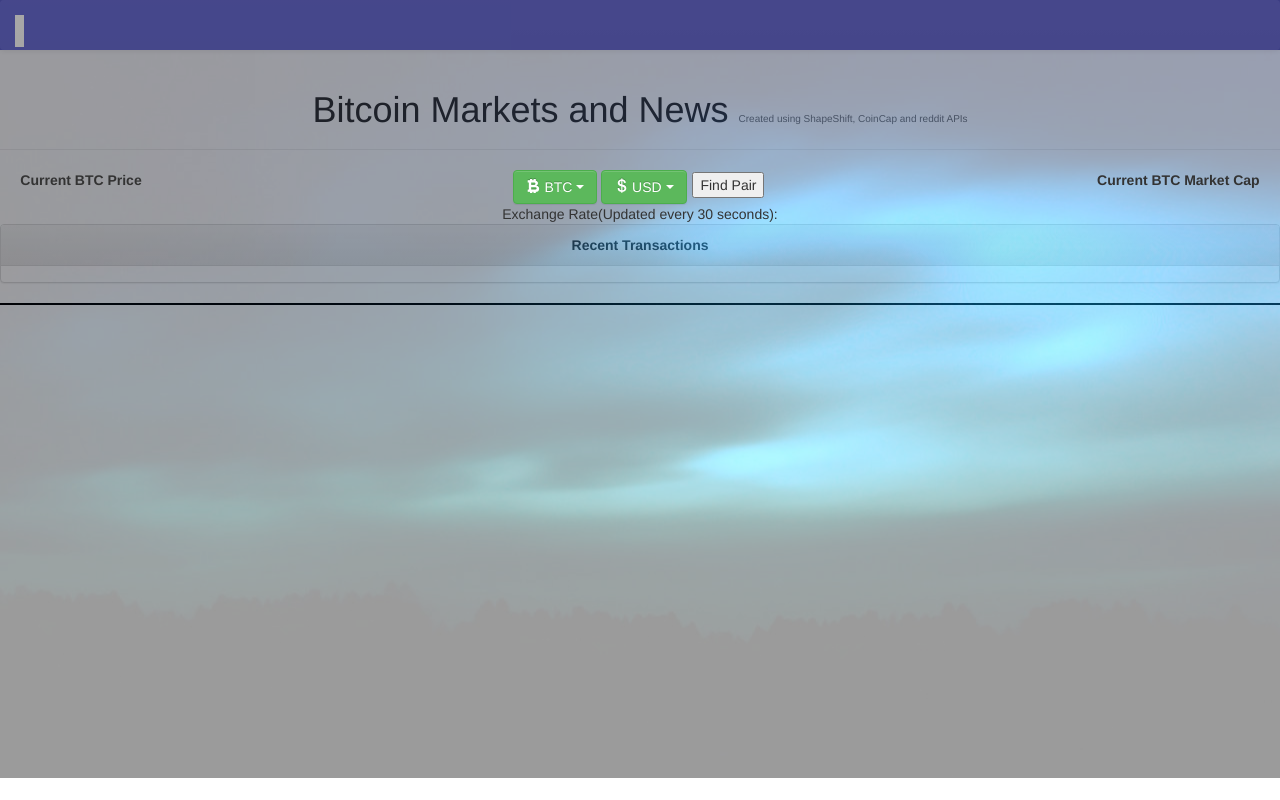
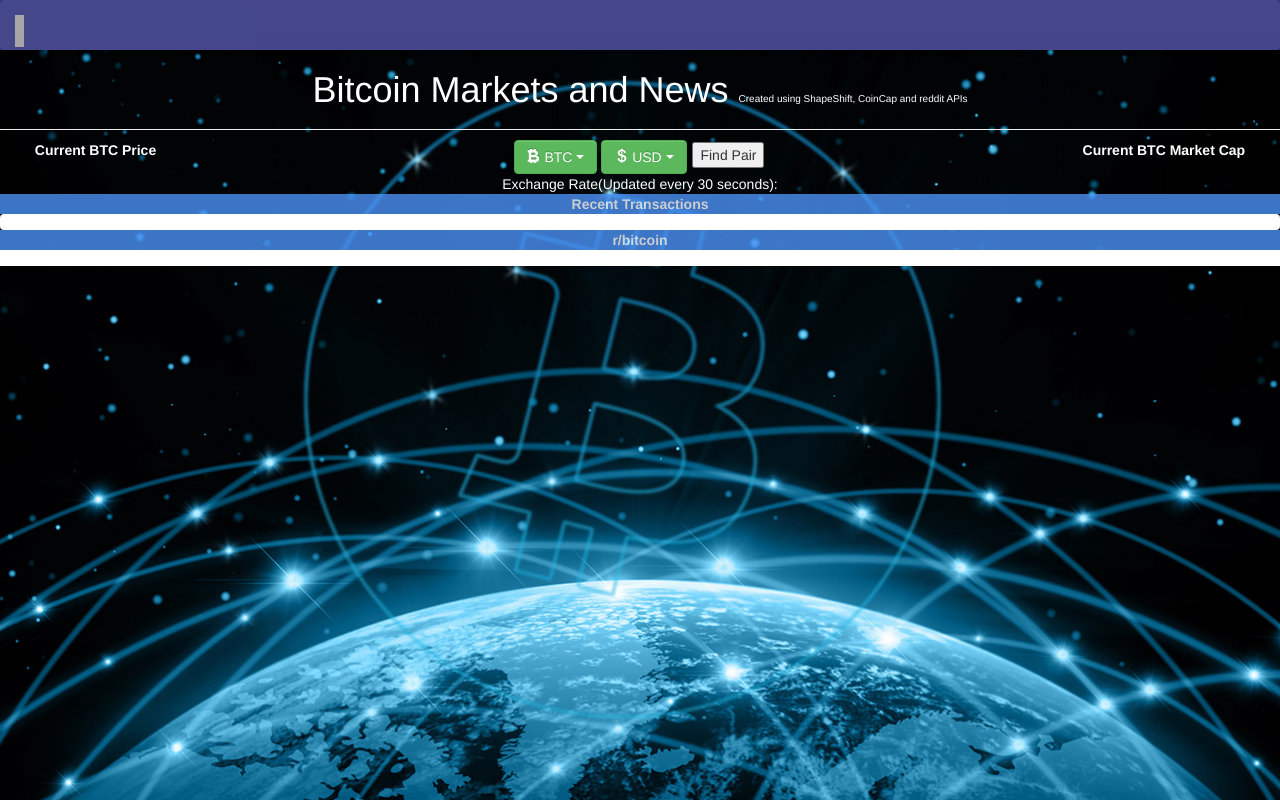
Before and after one commit to hrfischberg/ShapeShifts, a website: page index.html in a window 1280 px wide. Drawn offline with nearby package versions, Linux system fonts and the light colour scheme; no server answers; grey boxes are pictures that could not be loaded.

Commit message:
changes all around

```diff
--- a/index.html
+++ b/index.html
@@ -19,7 +19,6 @@
 </head>
 
 <body>
-  <div id="bgImg"></div>
   <nav class="navbar navbar-default">
       <div class="container-fluid">
           <div class="navbar-header">
@@ -32,14 +31,15 @@
   <div class="page-header">
       <h1>Bitcoin Markets and News <small>Created using ShapeShift, CoinCap and reddit APIs</small></h1>
   </div>
-  <div class="row">
+  <div class="conatiner">
+  <div class="row" id="marketInfo">
     <div id="currentPrice">
-        <div class="col-lg-4 col-md-4 col-sm-4">
+        <div class="col-xl-4 col-lg-4 col-md-4 col-sm-4 col-xs-12">
             <label id="price">Current BTC Price<span id="bitcoinPrice"></span></label>
         </div>
     </div>
     <div class="pairs">
-        <div class="col-lg-4 col-md-4 col-sm-4">
+        <div class="col-xl-4 col-lg-4 col-md-4 col-sm-4 col-xs-12">
             <select id="coinOne" class="selectpicker" data-live-search="true" data-width="fit">
                 <option value="btc" data-icon="glyphicon glyphicon-btc">BTC</option>
                 <option value="ltc">LTC</option>
@@ -105,14 +105,14 @@
                 <option value="nvc">NVC</option>
             </select>
             <button id="priceFinder">Find Pair</button>
-            <div>Exchange Rate(Updated every 30 seconds):
+            <div id="exchangeNote">Exchange Rate(Updated every 30 seconds):
                 <br>
                 <span id="exchangeRate"></span>
             </div>
         </div>
     </div>
     <div id="currentPrice">
-      <div class="col-lg-4 col-md-4 col-sm-4">
+      <div class="col-xl-4 col-lg-4 col-md-4 col-sm-4 col-xs-12">
         <label id="cap">Current BTC Market Cap<span id="bitcoinMarketCap"></span></label>
       </div>
     </div>
@@ -121,16 +121,37 @@
       <div class="container">
       </div>
   </div>
-    <div class="panel panel-default">
-      <div class="panel-heading">Recent Transactions</div>
-        <table class="table">
-          <tr>
-            <td id="txs">
-            </td>
-          </tr>
-        </table>
+  <div class="row-fluid" id="row1">
+        <div id="recents">Recent Transactions</div>
+  </div>
+  <div class="row">
+    <div class="col-xl-4 col-lg-12 col-md-12 col-sm-12 reset">
+      <div class="panel panel-primary">
+          <table class="table table-bordered">
+            <tr>
+              <td id="txs">
+              </td>
+            </tr>
+          </table>
+      </div>
     </div>
-    <div id="reddit"><span id="posts"></span></div>
+  </div>
+  <div class="row-fluid" id="row2">
+    <div id="rbtc">r/bitcoin</div>
+  </div>
+  <div class="row">
+    <!-- <div class="col-xl-4 col-lg-12 col-md-12 col-sm-12 reset"> -->
+      <div class="panel panel-primary">
+          <table class="table">
+            <tr>
+              <td id="reddit"><span id="posts"></span></td>
+            </tr>
+          </table>
+      </div>
+    </div>
+  <!-- </div> -->
+</div>
+    <!-- <div id="reddit"><span id="posts"></span></div> -->
 </body>
 
 </html>
--- a/main.js
+++ b/main.js
@@ -19,9 +19,9 @@ function transactions () {
   });
 }
 
-var intervalTwoID = setInterval(compare, 30000);
 
 function compare() {
+  console.log('compare');
   $.getJSON("https://www.shapeshift.io/marketinfo/" + $("#coinOne").val() + "_" + $("#coinTwo").val()).then(function(price) {
       if ($("#coinOne").val() === $("#coinTwo").val()) {
           $("#selectedPair").empty();
@@ -83,7 +83,9 @@ reddit.hot('Bitcoin').limit(5).fetch(function(res) {
 });
 
 $("#priceFinder").on("click", function() {
-  return compare();
+  compare();
+  var intervalTwoID = setInterval(compare, 30000);
+
 });
 
   $('.selectpicker').selectpicker({
--- a/style.css
+++ b/style.css
@@ -1,21 +1,30 @@
+.container{
+  width: 970px !important;
+}
+
+.reset {
+  width: 100%;
+}
+
 .navbar {
   border: none;
 }
 
-#bgImg {
-  background: url(background.jpg) no-repeat center center fixed;
-  min-height: 97.2%;
-  min-width: 1024px;
-  width: 100%;
-  height: auto;
-  position: absolute;
-  top: 0;
-  left: 0;
-  opacity: 0.4;
+html {
+  background: url(background1.jpg) no-repeat center center fixed;
+  -webkit-background-size: cover;
+  -moz-background-size: cover;
+  -o-background-size: cover;
+  background-size: cover;
+  opacity: 1;
 }
 
 body {
   background: none;
+}
+
+body,html{
+  box-sizing: border-box;
 }
 
 .container-fluid{
@@ -30,15 +39,22 @@ body {
 
 .page-header {
   text-align: center;
+  margin: 0;
+  color: white;
 }
 
 .page-header small{
   font-size: 10px;
+  color: white;
 }
 
 .pairs{
   display: block;
   text-align: center;
+}
+
+#marketInfo{
+  margin: 10px 0 0 0;
 }
 
 #priceFinder{
@@ -48,39 +64,88 @@ body {
 #exchangeRate {
   font-weight: 700;
   font-size: 20px;
+  color: white;
+}
+
+#exchangeNote{
+  color: white;
 }
 
 #price{
   float: left;
   display: inline-block;
   margin-left: 5%;
+  color: white;
 }
 
 #cap {
   float: right;
   display: inline-block;
   margin-right: 5%;
+  color: white;
+}
+
+table{
+  background-color: transparent;
 }
 
 #recentTx{
-  padding: 0 0 0px 42%;
   background-color: whitesmoke;
 }
 
 #txs{
   text-align: center;
   list-style: none;
+  width: 100%;
 }
 
-.panel-heading {
-  text-align: center;
-  font-weight: 700;
-  margin: 0px;
+.panel {
+      /* margin-bottom: 20px; */
+    /* background-color: #fff; */
+    /* border: 1px solid transparent; */
+    /* border-radius: 4px; */
+    /* -webkit-box-shadow: 0 1px 1px rgba(0,0,0,.05); */
+    /* box-shadow: 0 1px 1px rgba(0,0,0,.05); */
+}
+/*
+#panelsBS{
+  background-color: transparent;
+}*/
+
+.panel-primary {
+  border: none;
+  margin: 0;
 }
 
-#reddit {
+#row1 {
+    text-align: center;
+    font-weight: 700;
+    color: white;
+    background-color: #4D93F7;
+    opacity: .8;
+}
+
+#row2 {
+    text-align: center;
+    font-weight: 700;
+    color: white;
+    background-color: #4D93F7;
+    opacity: .8;
+}
+
+
+table{
+  background-color: transparent;
+}
+
+/*#reddit {
   border: 1px solid black;
-}
+  position: absolute;
+  border: none;
+  width: 100%;
+  background-color: white;
+  width: 97.7%
+}*/
 
 #reddit td{
   border-bottom: 1px solid black;
@@ -102,3 +167,8 @@ body {
   padding: 0;
   background-color: white;
 }
+.row {
+  margin-right: -15px;
+    /* margin-left: -15px; */
+}
+}
```
Also changed, not shown: background1.jpg (added).
